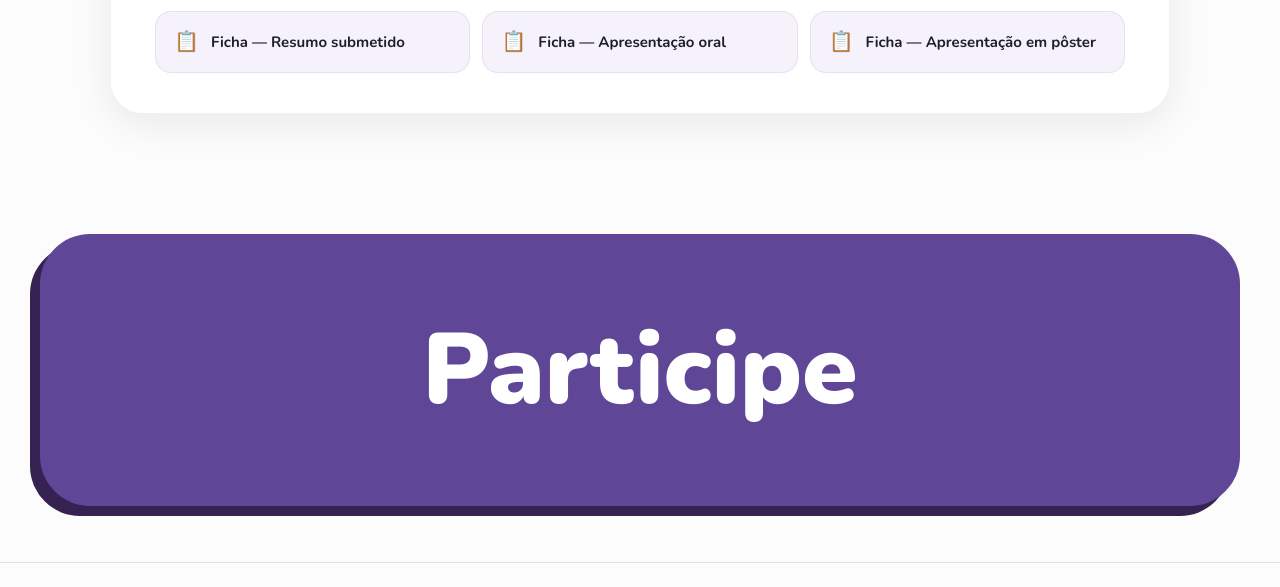
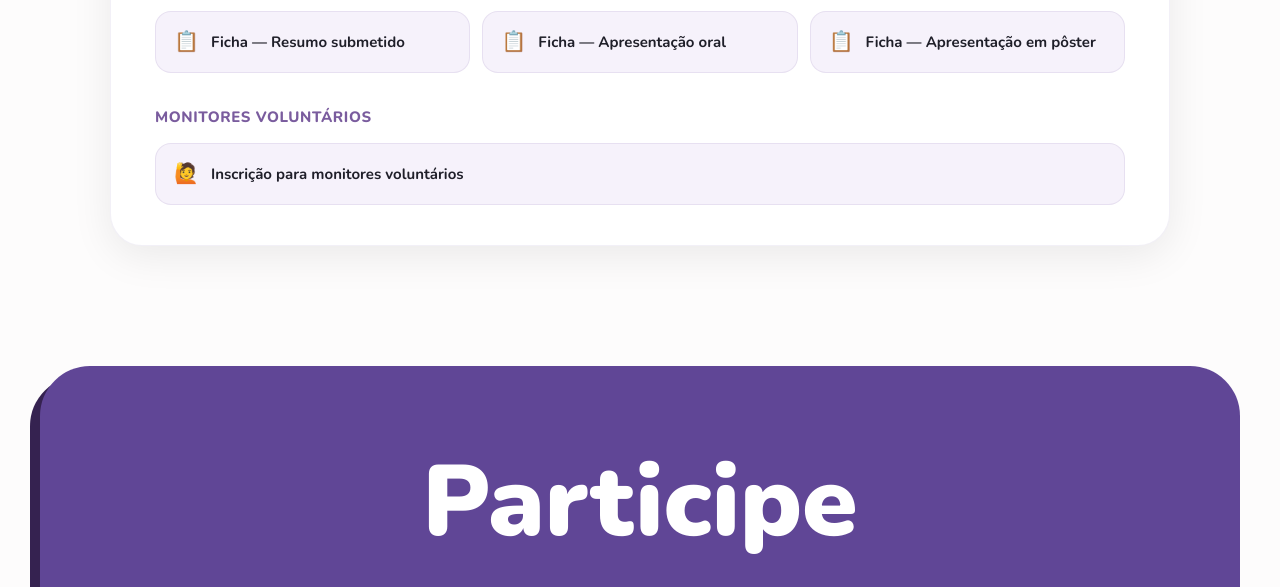
Before and after one commit to narastrappa/snct2026if, a plain HTML site: page index.html in a window 1280 px wide. Shown: the part 9349-9936 px from the top of the page. Drawn offline with nearby package versions, Linux system fonts and the light colour scheme.

Commit message:
Adiciona link de inscrição para monitores voluntários na seção de documentos
Co-Authored-By: Claude Sonnet 5.5 <noreply@anthropic.com>
Claude-Session: https://claude.ai/code/session_01RJKJPfS5NCNFbWYynUWwK7

```diff
--- a/index.html
+++ b/index.html
@@ -1298,6 +1298,11 @@
               <a href="ficha-avaliacao-oral-snct2026.docx" download class="doc-link"><span class="doc-link-icon">📋</span> Ficha — Apresentação oral</a>
               <a href="ficha-avaliacao-poster-snct2026.docx" download class="doc-link"><span class="doc-link-icon">📋</span> Ficha — Apresentação em pôster</a>
             </div>
+
+            <p class="docs-subtitle">Monitores voluntários</p>
+            <div class="docs-grid">
+              <a href="https://forms.gle/Nzh3sWmNgN2kUG8s8" target="_blank" rel="noopener" class="doc-link"><span class="doc-link-icon">🙋</span> Inscrição para monitores voluntários</a>
+            </div>
           </div>
         </div>
       </div>
```
